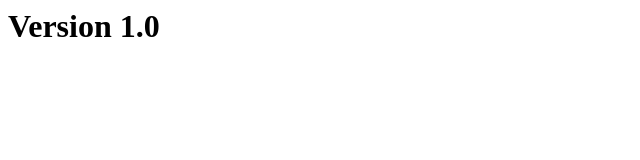
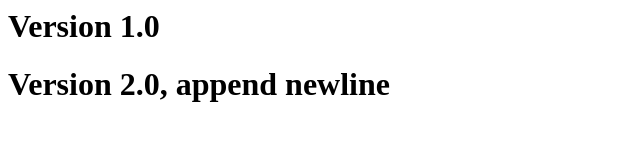
Before and after one commit to learngitdot565/learn_git, a plain HTML site: page index.html in a window 1280 px wide. Shown: the whole page, without its empty margins (0-640 px from the left). Drawn offline with Linux system fonts and the light colour scheme.

Commit message:
add verion 2 of index.html file

```diff
--- a/index.html
+++ b/index.html
@@ -1 +1,2 @@
 <h1>Version 1.0</h1>
+<h1>Version 2.0, append newline</h1>
```
